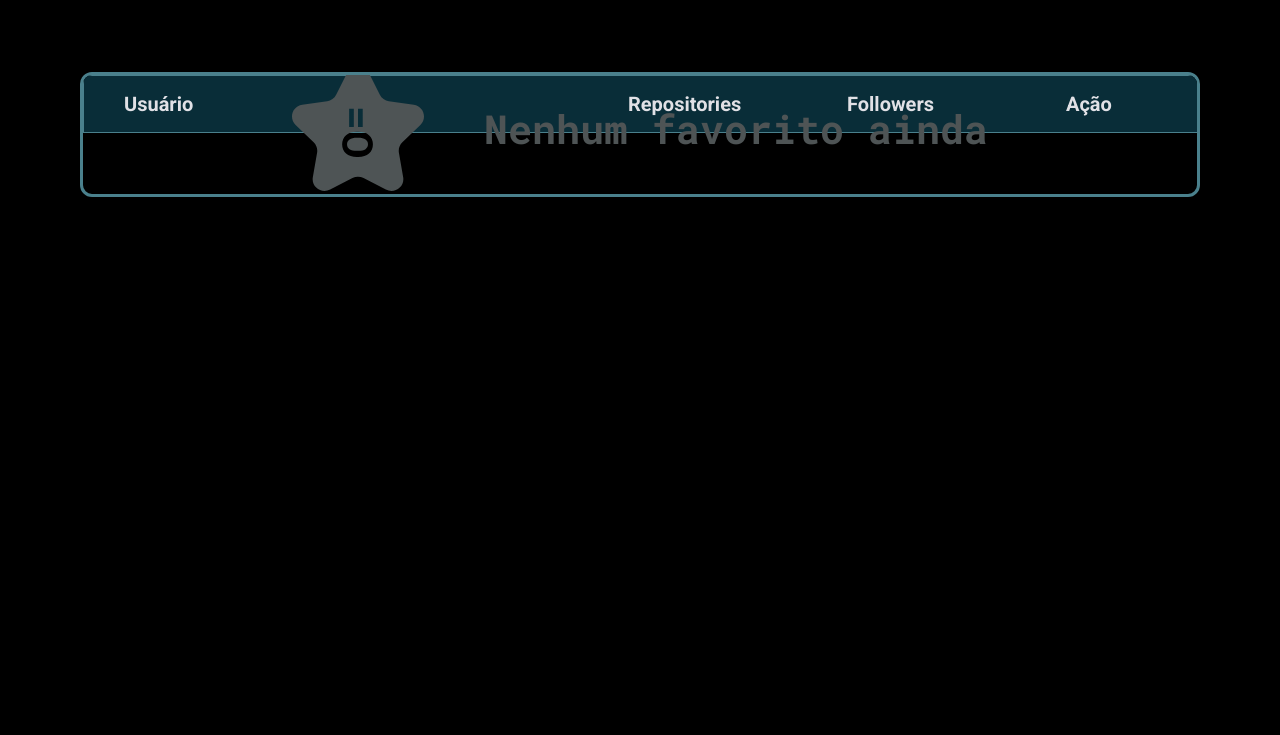
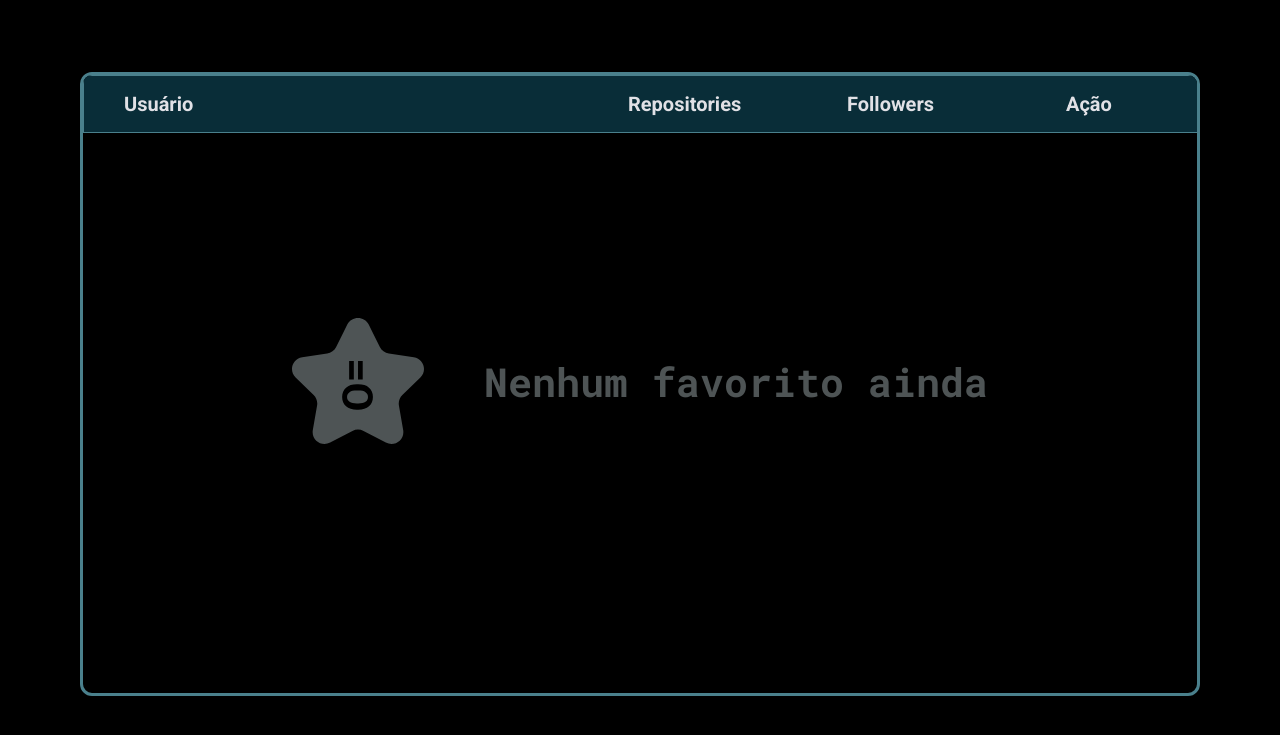
Before and after one commit to joaovvs/Stage06-gitfav, a plain HTML site: page index.html in a window 1280 px wide. Shown: the part 177-912 px from the top of the page. Before the commit the page ends 800 px from the top, so only its background shows below. Drawn offline with Linux system fonts and the light colour scheme.

Commit message:
project done

```diff
--- a/style.css
+++ b/style.css
@@ -123,6 +123,7 @@ main{
     min-width: 112rem;
 
     height: inherit;
+    max-height: 68.8rem;
 
 
     display: flex;
@@ -268,7 +269,7 @@ td.action
 
     width: 100%;
 
-    height: 100%;
+    height: 62.4rem;
 
     margin-top: -6.4rem;
 
```
